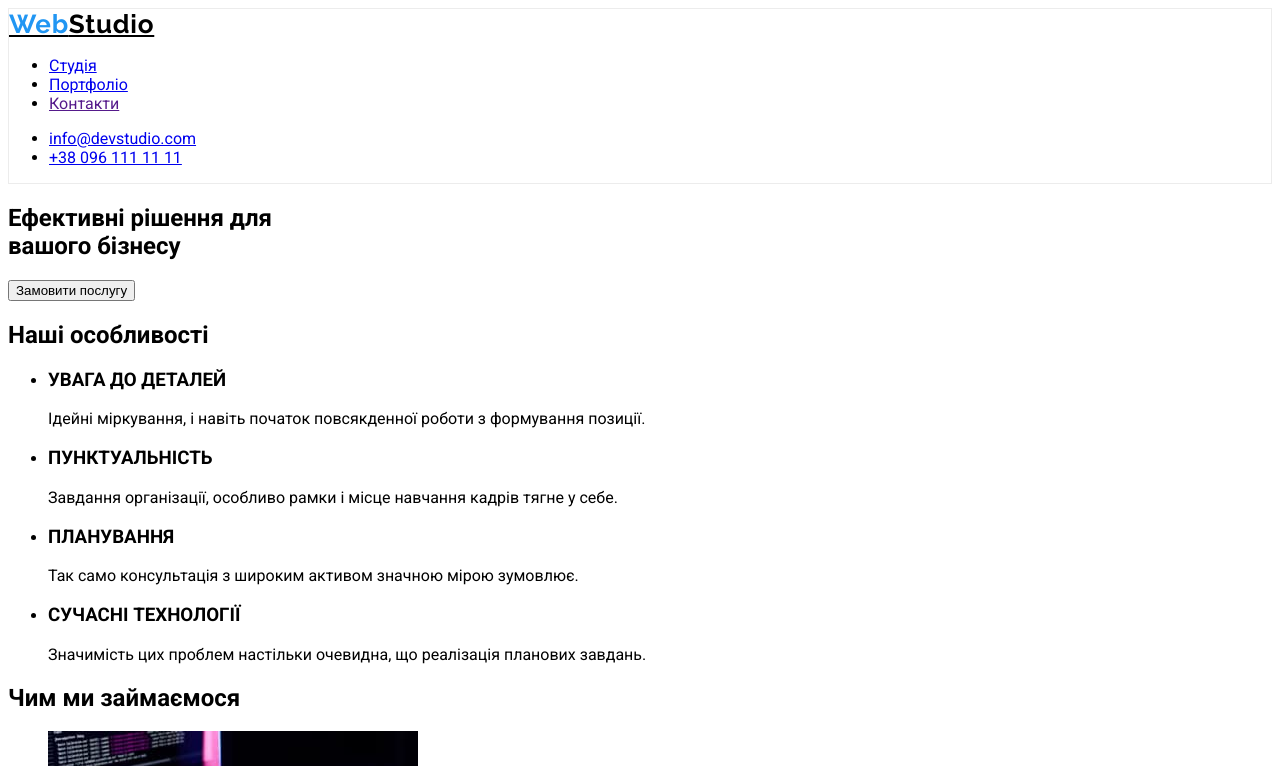
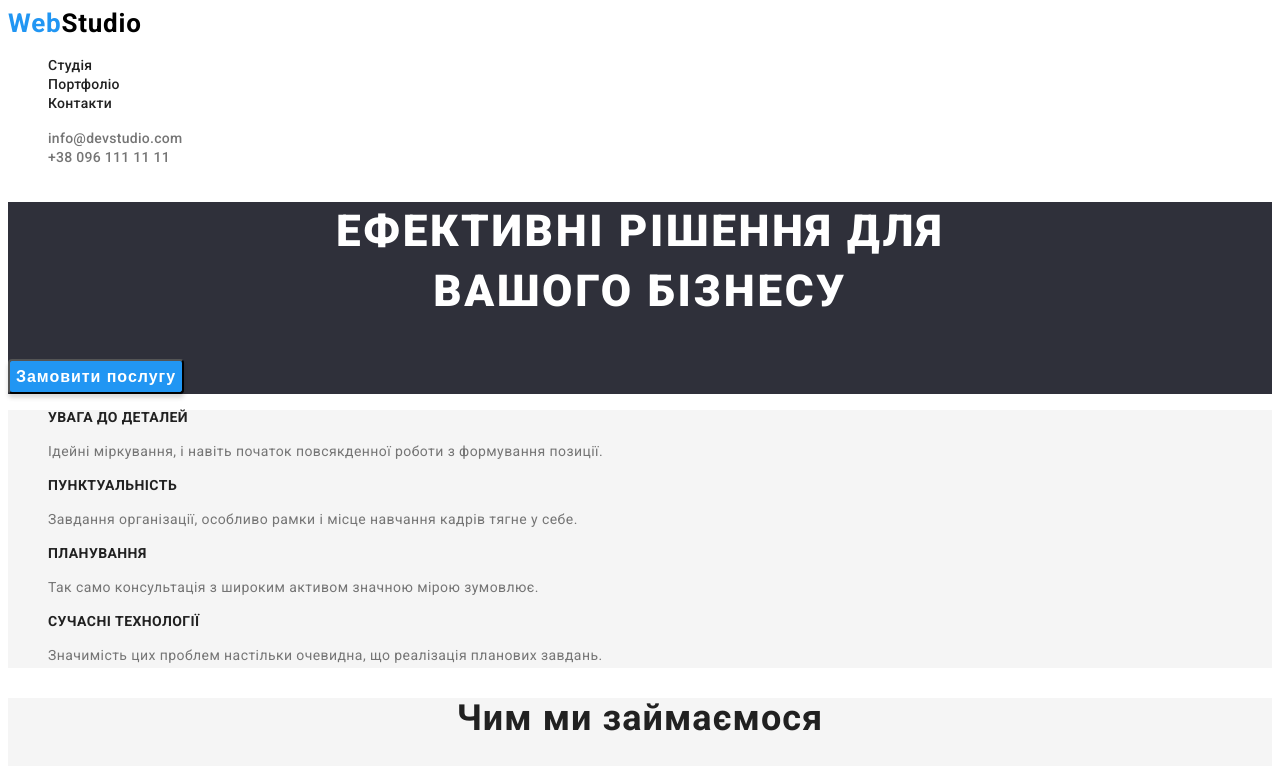
Before and after one commit to LexusGr/goit-markup-hw-02, a plain HTML site: page index.html in a window 1280 px wide. Shown: the top 766 px of the page. Drawn offline with Linux system fonts and the light colour scheme.

Commit message:
fix index

```diff
--- a/css/styles.css
+++ b/css/styles.css
@@ -1,17 +1,177 @@
-body {
+.sait-body {
   font-family: 'Roboto', 'Raleway', sans-serif;
+  background: #ffffff;
+}
+.link {
+  text-decoration: none;
+}
+.list {
+  list-style: none;
+}
+.logo-text {
+  color: #2196f3;
 }
 
-.sait-body {
+.header-logo {
+  font-weight: 700;
+  font-size: 26px;
+  line-height: 1.19;
+  /* identical to box height */
+  letter-spacing: 0.03em;
+  color: black;
 }
-.header {
-  border: 1px solid #ececec;
+.header-link {
+  font-weight: 500;
+  font-size: 14px;
+  line-height: 1.14;
+  letter-spacing: 0.02em;
+
+  color: #212121;
 }
-.header-navigation {
+.header-link:hover {
+  color: #2196f3;
 }
-.header-logo {
-  font-family: 'Raleway';
-  font-style: normal;
+.contlist-link {
+  font-weight: 500;
+  font-size: 14px;
+  line-height: 1.14;
+  letter-spacing: 0.02em;
+
+  color: #757575;
+}
+.contlist-link:hover {
+  color: #2196f3;
+}
+.hero {
+  background: #2f303a;
+}
+.hero-text {
+  font-weight: 900;
+  font-size: 44px;
+  line-height: 1.36;
+  /* or 136% */
+
+  text-align: center;
+  letter-spacing: 0.06em;
+  text-transform: uppercase;
+
+  color: #ffffff;
+}
+.hero-button {
+  font-weight: 700;
+  font-size: 16px;
+  line-height: 1.86;
+  /* identical to box height, or 188% */
+
+  display: flex;
+  align-items: center;
+  text-align: center;
+  letter-spacing: 0.06em;
+
+  color: #ffffff;
+
+  background: #2196f3;
+  box-shadow: 0px 4px 4px rgba(0, 0, 0, 0.15);
+  border-radius: 4px;
+}
+
+.hero-button:hover,
+.hero-button:focus {
+  background: #188ce8;
+}
+
+.features,
+.engage {
+  background: #f5f5f5;
+}
+.features-hat {
+  font-weight: 700;
+  font-size: 14px;
+  line-height: 1.14;
+  letter-spacing: 0.03em;
+  text-transform: uppercase;
+
+  color: #212121;
+}
+.features-text {
+  font-weight: 400;
+  font-size: 14px;
+  line-height: 1.71;
+  /* or 171% */
+
+  letter-spacing: 0.03em;
+
+  color: #757575;
+}
+.visually-hidden {
+  position: absolute;
+  white-space: nowrap;
+  width: 1px;
+  height: 1px;
+  overflow: hidden;
+  border: 0;
+  padding: 0;
+  clip: rect(0 0 0 0);
+  clip-path: inset(50%);
+  margin: -1px;
+}
+.engage-title {
+  font-weight: 700;
+  font-size: 36px;
+  line-height: 1.16;
+  text-align: center;
+  letter-spacing: 0.03em;
+
+  color: #212121;
+}
+.team {
+  background: #f5f4fa;
+}
+
+.team-title {
+  font-weight: 700;
+  font-size: 36px;
+  line-height: 1.16;
+  text-align: center;
+  letter-spacing: 0.03em;
+
+  color: #212121;
+}
+.team-item {
+  background: #ffffff;
+  /* material shadow v1 */
+
+  box-shadow: 0px 1px 3px rgba(0, 0, 0, 0.12), 0px 1px 1px rgba(0, 0, 0, 0.14),
+    0px 2px 1px rgba(0, 0, 0, 0.2);
+  border-radius: 0px 0px 4px 4px;
+}
+
+.team-hat {
+  font-weight: 500;
+  font-size: 16px;
+  line-height: 1.19px;
+  /* identical to box height */
+
+  text-align: center;
+  letter-spacing: 0.03em;
+
+  color: #212121;
+}
+.team-text {
+  font-weight: 400;
+  font-size: 16px;
+  line-height: 1.19px;
+  /* identical to box height */
+
+  text-align: center;
+  letter-spacing: 0.03em;
+
+  color: #757575;
+}
+.footer {
+  background: #2f303a;
+}
+.footer-logo {
   font-weight: 700;
   font-size: 26px;
   line-height: 31px;
@@ -19,76 +179,44 @@ body {
 
   letter-spacing: 0.03em;
 
-  color: #000000;
+  color: #ffffff;
 }
 .logo-text {
   color: #2196f3;
 }
-.header-navlist {
-}
-.list {
-}
-.header-item {
-}
-.header-link {
-}
-.link {
-}
-.header-contlist {
-}
-.header-contlist-item {
-}
-.header-mail {
-}
-.header-tel {
-}
-.hero {
-}
-.hero-text {
-}
-.hero-button {
-}
-.features {
-}
-.features-title {
-}
-.features-list {
-}
-.features-item {
-}
-.features-hat {
-}
-.features-text {
-}
-.engage {
-}
-.engage-title {
-}
-.engage-list {
-}
-.engage-item {
-}
-.team {
-}
-.team-title {
-}
-.team-list {
-}
-.team-item {
-}
-.team-hat {
-}
-.team-text {
-}
-.footer {
-}
-.footer-logo {
-}
 .footer-address {
-}
-.address-list {
+  font-style: normal;
 }
 .address-item {
+  font-weight: 400;
+  font-size: 14px;
+  line-height: 1.71;
+  /* or 171% */
+
+  letter-spacing: 0.03em;
+
+  color: rgba(255, 255, 255, 0.6);
 }
 .address-link {
+  font-weight: 400;
+  font-size: 14px;
+  line-height: 1.71;
+  /* or 171% */
+
+  letter-spacing: 0.03em;
+
+  color: #ffffff;
 }
+.filters-button {
+  font-weight: 500;
+  font-size: 16px;
+  line-height: 1.62;
+  /* identical to box height, or 162% */
+  letter-spacing: 0.03em;
+
+  color: #212121;
+  background: #f5f4fa;
+  border-radius: 4px;
+  background: #f5f4fa;
+  border-radius: 4px;
+}
--- a/index.html
+++ b/index.html
@@ -16,8 +16,8 @@
 
 <body class="sait-body">
     <header class="header">
-        <nav class="header-navigation">
-            <a class="header-logo" href="./index.html">
+        <nav class="header-nav">
+            <a class="header-logo link" href="./index.html">
                 <span class="logo-text">Web</span>Studio</a>
             <ul class="header-navlist list">
                 <li class="header-item"><a class="header-link link" href="./index.html">Студія</a></li>
@@ -27,10 +27,10 @@
         </nav>
         <ul class="header-contlist list">
             <li class="header-contlist-item">
-                <a class="header-mail" href="mailto:info@devstudio.com">info@devstudio.com</a>
+                <a class="contlist-link link" href="mailto:info@devstudio.com">info@devstudio.com</a>
             </li>
             <li class="header-contlist-item">
-                <a class="header-tel" href="tel:+380961111111">+38 096 111 11 11</a>
+                <a class="contlist-link link" href="tel:+380961111111">+38 096 111 11 11</a>
             </li>
         </ul>
     </header>
@@ -41,7 +41,7 @@
             <button class="hero-button" type="button">Замовити послугу</button>
         </section>
         <section class="features">
-            <h2 class="features-title">Наші особливості</h2>
+            <h2 class="features-title visually-hidden">Наші особливості</h2>
             <ul class="features-list list">
                 <li class="features-item">
                     <h3 class="features-hat">УВАГА ДО ДЕТАЛЕЙ</h3>
@@ -99,18 +99,18 @@
                 <li class="team-item">
                     <img src="./images/muhailo_ermakov.jpg" alt="Михайло Єрмаков" width="270" />
                     <h3 class="team-hat">Михайло Єрмаков</h3>
-                    <p class="team-text" lang=en">UI Designer</p>
+                    <p class="team-text" lang="en">UI Designer</p>
                 </li>
             </ul>
         </section>
     </main>
     <footer class="footer">
-        <a class="footer-logo" href="./index.html">
+        <a class="footer-logo link" href="./index.html">
             <span class="logo-text">Web</span>Studio</a>
         <address class="footer-address">
             <ul class="address-list list">
                 <li class="address-item">
-                    <a class="address-link" href="https://goo.gl/maps/CPtrU1FHBa2aNyZL9" target="_blank"
+                    <a class="address-link link" href="https://goo.gl/maps/CPtrU1FHBa2aNyZL9" target="_blank"
                         rel="noopener noreferrer nofollow">м. Київ, пр-т Лесі
                         Українки, 26</a>
                 </li>
```
Also changed, not shown: css/styles2.css (added, +105 -0 lines), portfolio.html (+7 -7 lines).
